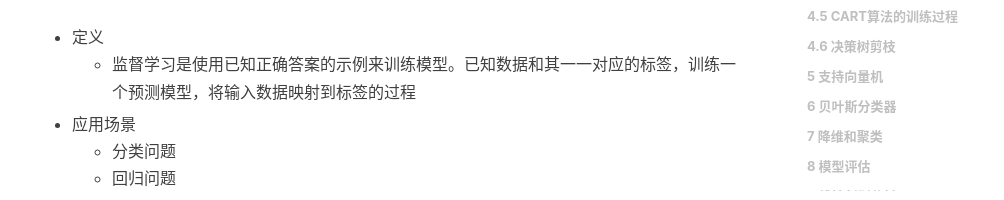
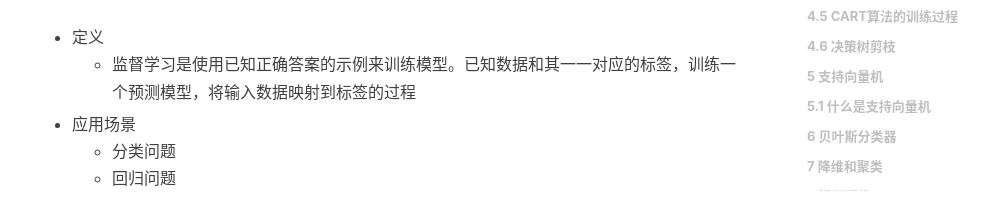
Before and after one commit to Yingfan-Duan/Yingfan-Duan.github.io, a Jekyll site: the page built from _posts/2022-5-4-Machine-Learning-知识点汇总.md, in a window 1280 px wide and 900 px high, scrolled down 940 px. Shown: the part 688-888 px from the top of the window, without its empty margins (233-1237 px from the left). Built offline with Jekyll 4.4.1, drawn with Linux system fonts in a browser that asks for light colours; nearby versions of some CDN libraries; formulas are drawn with MathJax 3; comment, search, counter and statistics services are not loaded.

Commit message:
new post

```diff
--- a/_posts/2022-5-4-Machine-Learning-知识点汇总.md
+++ b/_posts/2022-5-4-Machine-Learning-知识点汇总.md
@@ -300,6 +300,10 @@ tags:
 
 # 5 支持向量机
 
+## 5.1 什么是支持向量机
+
+- 支持向量
+
 # 6 贝叶斯分类器
 
 # 7 降维和聚类
@@ -308,4 +312,4 @@ tags:
 
 # 9 线性判别分析
 
-10 损失函数
+# 10 损失函数
```
